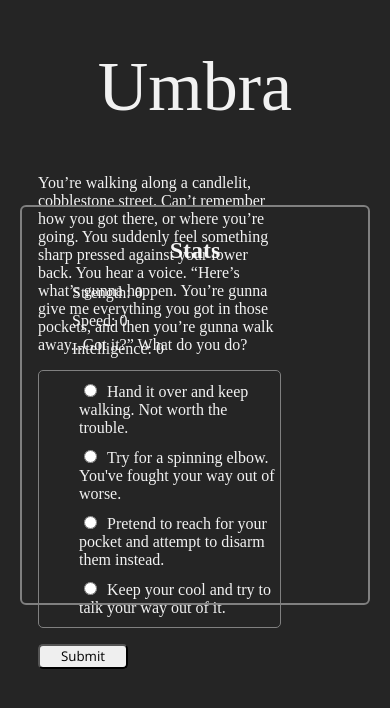
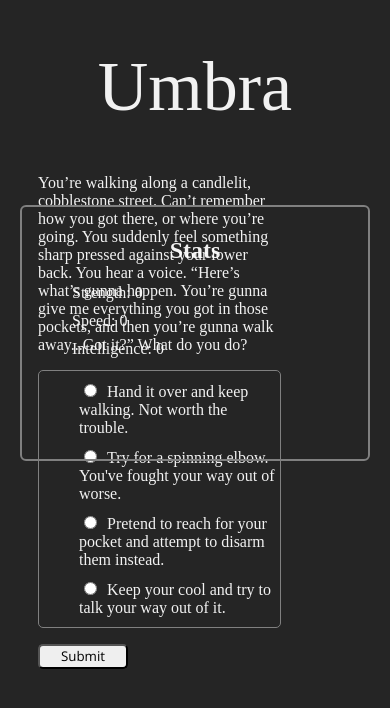
Before and after one commit to ahinkel421/umbra, a React (Create React App) app: page / in a window 390 px wide. Both pictures are taken after a click on the button "Start Game". Shown: the top 708 px of the page. Built offline with nearby package versions, Linux system fonts and the light colour scheme; a web font is replaced by a local one.

Commit message:
styling updates

```diff
--- a/src/components/stats-box.css
+++ b/src/components/stats-box.css
@@ -1,5 +1,5 @@
 .stats-box {
-	height: 400px;
+	height: 256px;
 	width: 350px;
 	position: fixed;
 	top: 205px;
@@ -12,3 +12,11 @@
 .player-stats {
 	text-align: center;
 }
+
+@media (max-width: 1250px) {
+	.stats-box {
+		right: 20px;
+		bottom: 20px;
+		left: 20px;
+	}
+}
```
Also changed, not shown: src/components/stat.js (+5 -6 lines).
